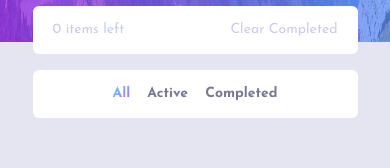
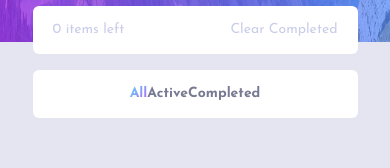
Before and after one commit to Maysummer/TodoApp, a Next.js app: page / in a window 390 px wide. Shown: the part 258-426 px from the top of the page. Built offline with nearby package versions, Linux system fonts and the light colour scheme.

Commit message:
adjust szing

```diff
--- a/pages/index.js
+++ b/pages/index.js
@@ -111,7 +111,7 @@ export default function Home() {
             </div>
           </ul>
           <FIlterControls
-            classStyle="rounded-md pl-20 pr-20 h-12 flex justify-between items-center mt-4 sm:hidden"
+            classStyle="rounded-md h-12 flex justify-center items-center mt-4 sm:hidden"
             filter={filter}
             setFilter={setFilter}
           />
```
